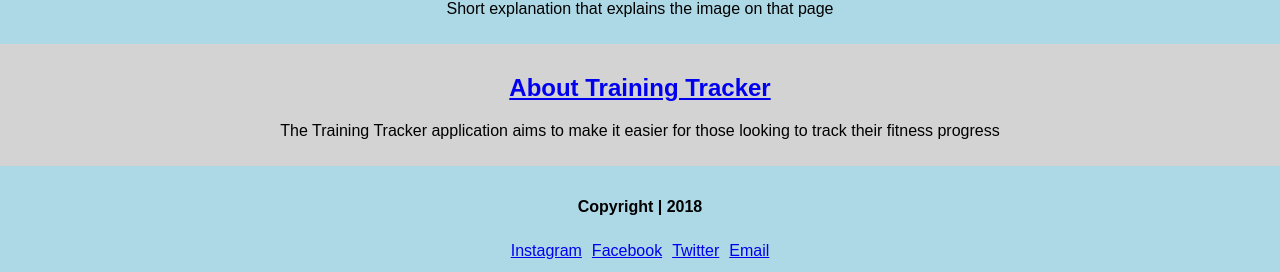
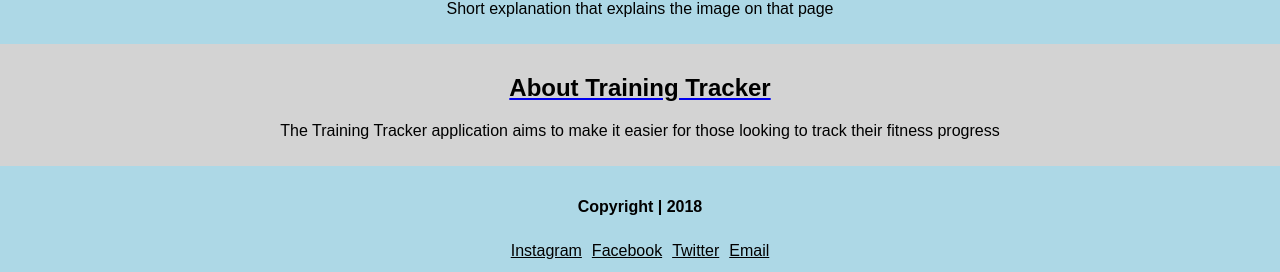
Before and after one commit to brianlpham21/sample-training-tracker-client, a React (Create React App) app: page / in a window 1280 px wide. Shown: the part 737-1009 px from the top of the page. Built offline with nearby package versions, Linux system fonts and the light colour scheme.

Commit message:
styling for links and buttons

```diff
--- a/src/components/about-main.css
+++ b/src/components/about-main.css
@@ -2,3 +2,12 @@
   background-color: lightGrey;
   padding: 10px 0
 }
+
+.main-about-link {
+  color: black;
+
+}
+
+.main-about-link:hover {
+  color: grey;
+}
--- a/src/components/about-main.js
+++ b/src/components/about-main.js
@@ -6,7 +6,7 @@ import './about-main.css';
 export default function AboutMain() {
   return (
     <div className='main-about'>
-      <h2><Link to='/about'>About Training Tracker</Link></h2>
+      <Link to='/about'><h2 className='main-about-link'>About Training Tracker</h2></Link>
       <p>The Training Tracker application aims to make it easier for those looking to track their fitness progress</p>
     </div>
   )
--- a/src/components/footer.css
+++ b/src/components/footer.css
@@ -11,3 +11,11 @@ ul {
   background-color: lightBlue;
   padding: 10px 0
 }
+
+.social-media-icons a {
+  color: black
+}
+
+.social-media-icons a:hover {
+  color: grey
+}
--- a/src/components/footer.js
+++ b/src/components/footer.js
@@ -6,7 +6,7 @@ export default function Footer() {
   return (
     <div className='footer'>
       <h4>Copyright | 2018</h4>
-      <ul>
+      <ul className='social-media-icons'>
         <li><a href='#'>Instagram</a></li>
         <li><a href='#'>Facebook</a></li>
         <li><a href='#'>Twitter</a></li>
```
Also changed, not shown: src/components/navbar.js (+6 -2 lines).
